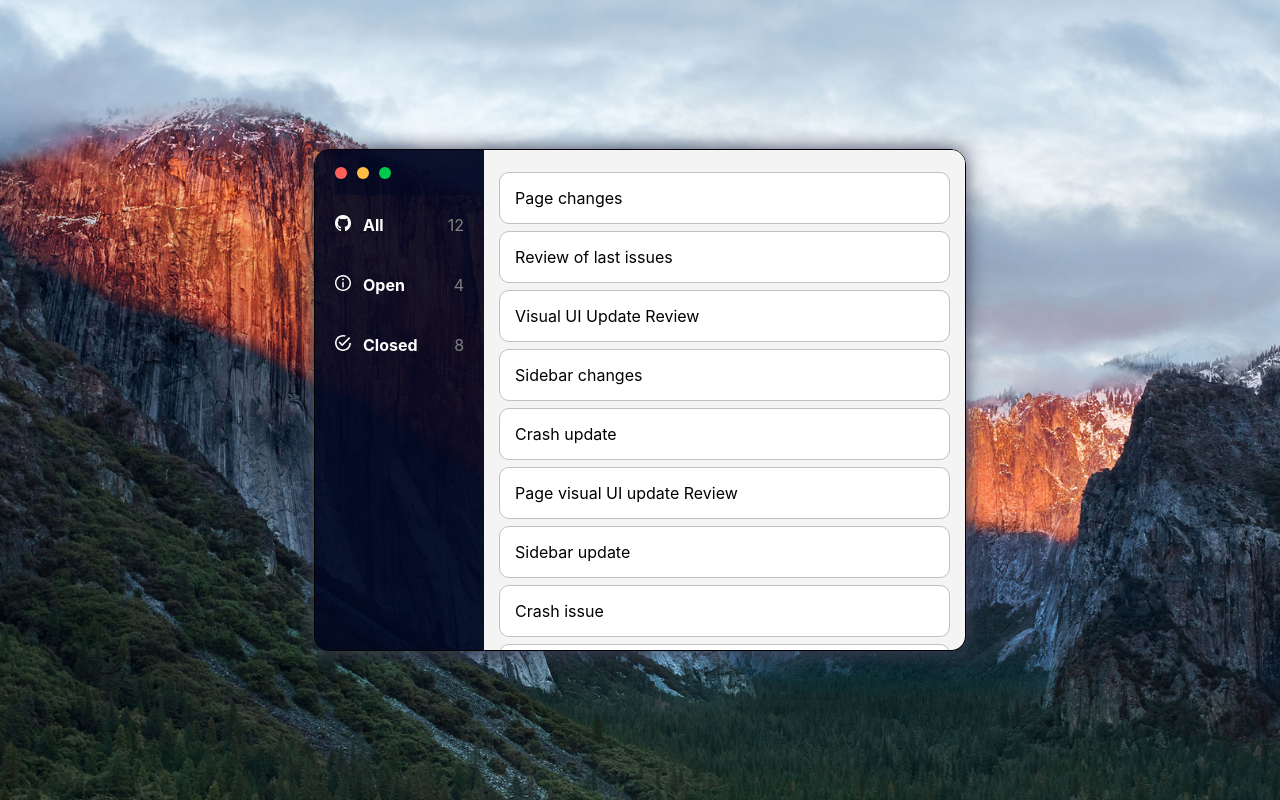
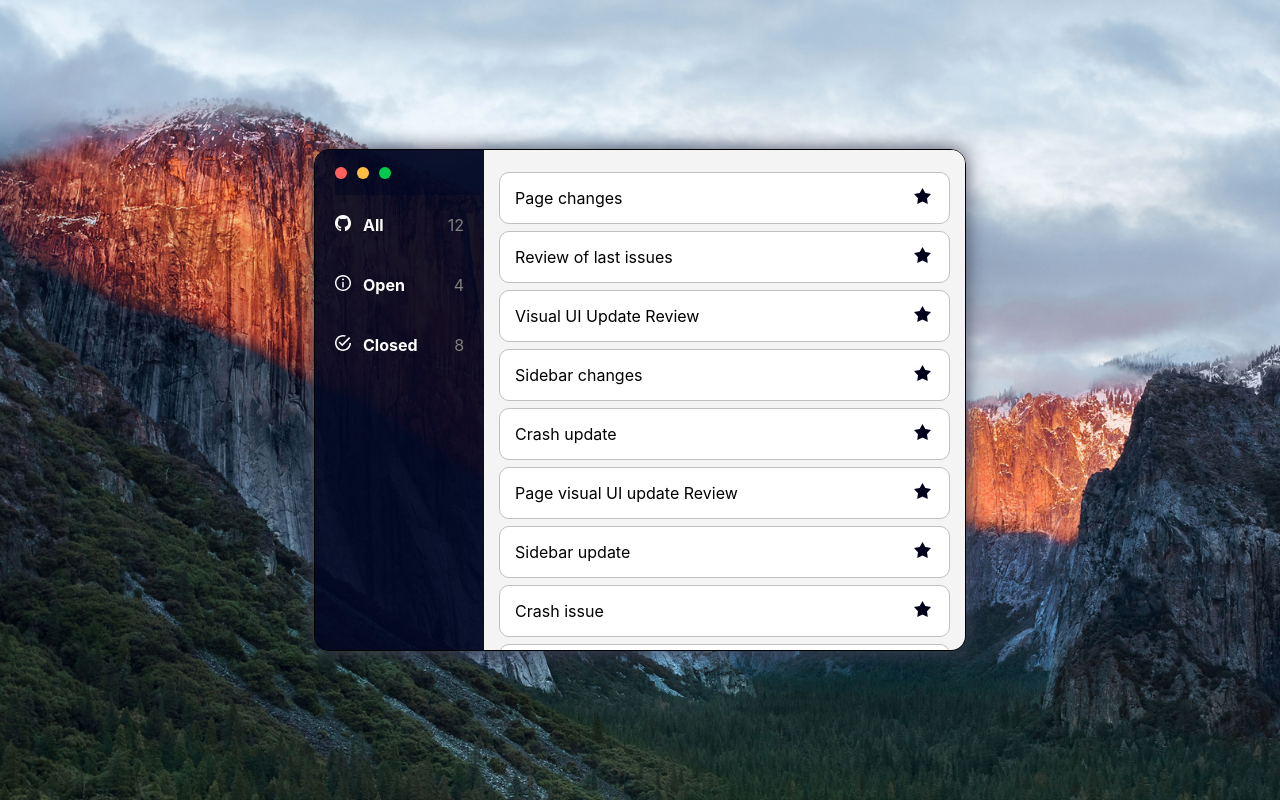
Before and after one commit to arturbartkowicz/el-passion, a React (Create React App) app: page / in a window 1280 px wide. Built offline with nearby package versions, Linux system fonts and the light colour scheme.

Commit message:
added star icon

```diff
--- a/src/components/atoms/IssuesListItem/IssuesListItem.js
+++ b/src/components/atoms/IssuesListItem/IssuesListItem.js
@@ -1,10 +1,17 @@
-import { ListItem } from "./IssuesListItem.styles";
+import { useState } from "react";
+import { Container, Icon } from "./IssuesListItem.styles";
+import iconStarSelected from "../../../assets/icons/icon-star-selected.svg";
 
 function IssuesListItem({ data }) {
+  const [isSelected, setIsSelected] = useState(false);
+
   return (
-    <ListItem>
+    <Container>
       <p>{data.text}</p>
-    </ListItem>
+      <Icon>
+        <img src={iconStarSelected} alt="Icon" />
+      </Icon>
+    </Container>
   );
 }
 
--- a/src/components/atoms/IssuesListItem/IssuesListItem.styles.js
+++ b/src/components/atoms/IssuesListItem/IssuesListItem.styles.js
@@ -1,14 +1,21 @@
 import styled from "styled-components";
 
-export const ListItem = styled.li`
+export const Container = styled.li`
   padding: 15px;
   margin-top: 7px;
   margin-bottom: 7px;
   border-radius: 10px;
   border: 1px solid #c0c0c0;
   background-color: white;
+  display: flex;
+  justify-content: space-between;
 
   &:hover {
     background-color: #e5e4e2;
   }
 `;
+
+export const Icon = styled.div`
+  width: 20px;
+  height: 20px;
+`;
```
Also changed, not shown: src/assets/icons/icon-star-selected.svg.
